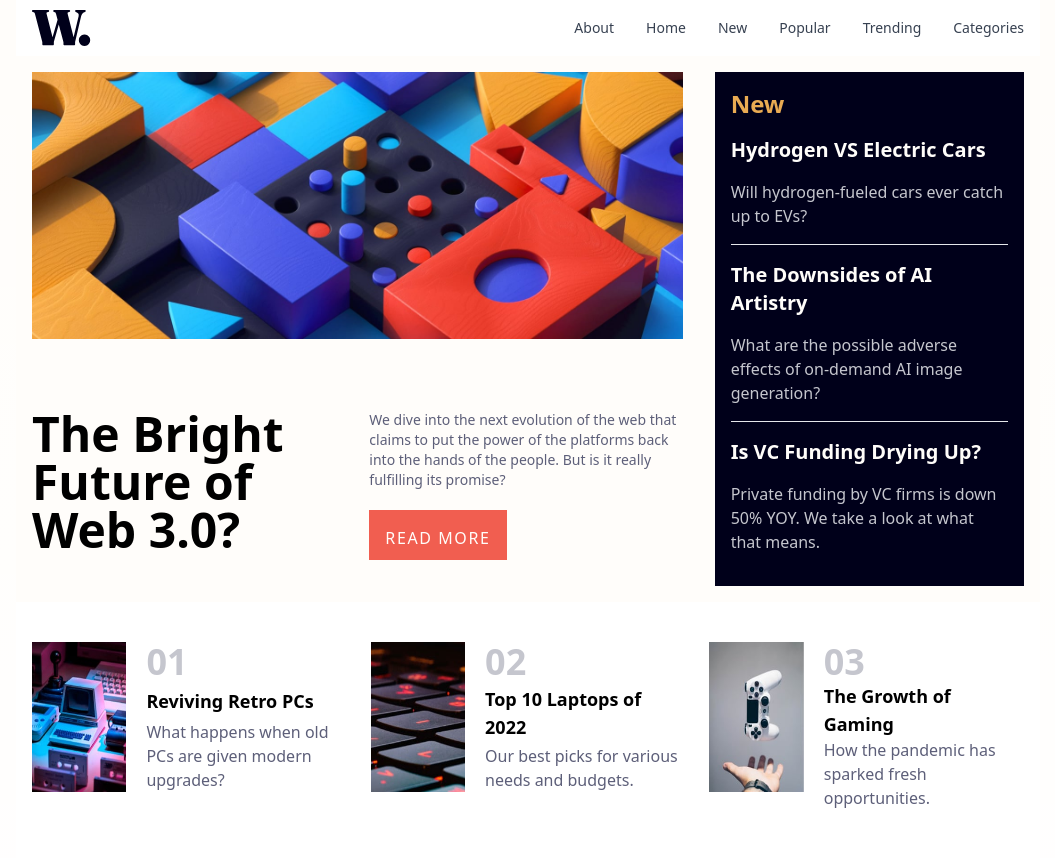
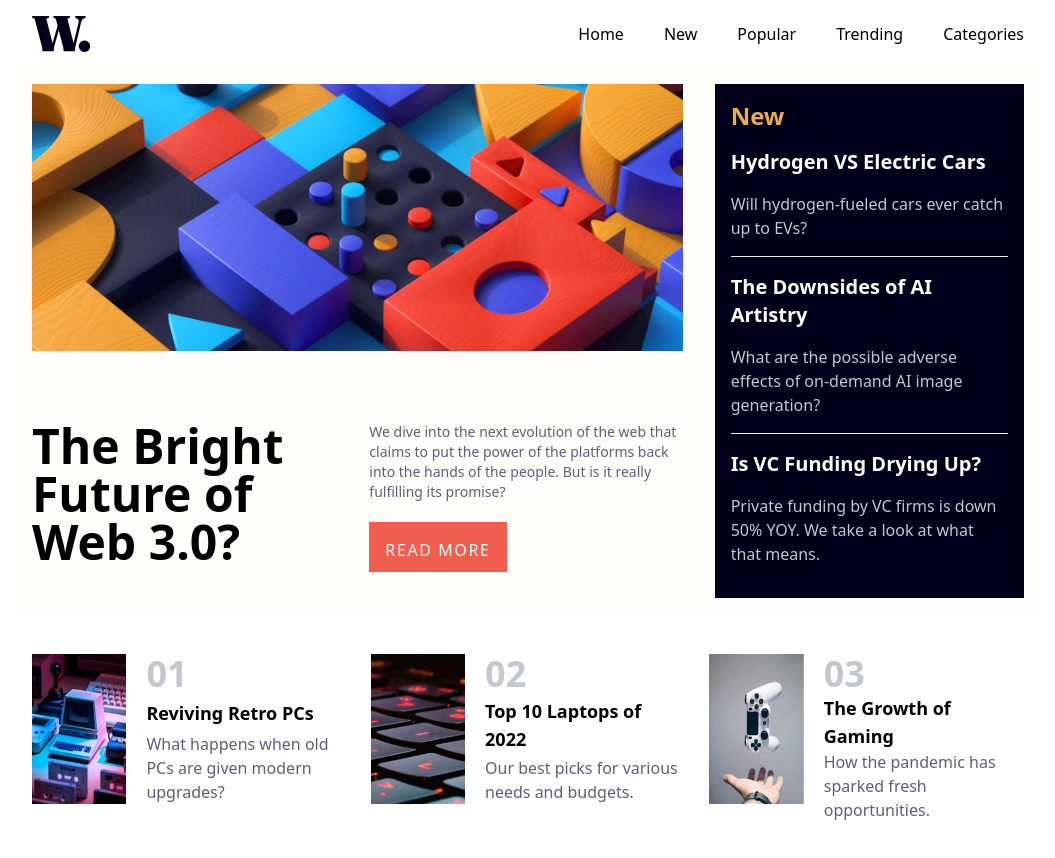
Before and after one commit to angeloilardi/news-page, a Next.js app: page / in a window 1280 px wide. Shown: the top 858 px of the page, without its empty margins (112-1167 px from the left). Built offline with nearby package versions, Linux system fonts and the light colour scheme.

Commit message:
modified navbar to match design

```diff
--- a/app/components/Navbar.tsx
+++ b/app/components/Navbar.tsx
@@ -1,51 +1,90 @@
 "use client";
 
-import { Navbar } from "flowbite-react";
-// import toggleIcon from './../../public/images/icon-menu.svg';
+import { useState } from "react";
 
-const toggleIcon = () => (
-  <svg width="40" height="17" xmlns="http://www.w3.org/2000/svg">
-    <g fill="#00001A" fill-rule="evenodd">
-      <path d="M0 0h40v3H0zM0 7h40v3H0zM0 14h40v3H0z" />
-      <path d="M0 0h40v3H0z" />
-    </g>
-  </svg>
-);
+export const navLinks = [
+  {
+    id: "home",
+    title: "Home",
+  },
+  {
+    id: "new",
+    title: "New",
+  },
+  {
+    id: "popular",
+    title: "Popular",
+  },
+  {
+    id: "trending",
+    title: "Trending",
+  },
+  {
+    id: "categories",
+    title: "Categories",
+  },
+];
 
-export default function DefaultNavbar() {
+export default function Navbar2() {
+  const [active, setActive] = useState("Home");
+  const [toggle, setToggle] = useState(false);
+
   return (
-    <Navbar>
-      <Navbar.Brand href="#">
+    <nav className="w-full flex p-4 justify-between items-center navbar">
+      {/* Logo */}
+      <img
+        alt="Web News Logo"
+        className="mr-3 h-6 sm:h-9"
+        src="./images/logo.svg"
+      />
+
+      {/* Desktop Navigation */}
+      <ul className="list-none md:flex hidden justify-end items-center flex-1">
+        {navLinks.map((nav, index) => (
+          <li
+            key={nav.id}
+            className={`font-normal cursor-pointer border-0 hover:text-soft-orange ${
+              active === nav.title ? "hover:text-soft-orange" : "text-black"
+            } ${index === navLinks.length - 1 ? "mr-0" : "mr-10"}`}
+            onClick={() => setActive(nav.title)}
+          >
+            <a href={`#${nav.id}`}>{nav.title}</a>
+          </li>
+        ))}
+      </ul>
+
+      {/* Mobile Navigation */}
+      <div className="md:hidden flex flex-1 justify-end items-center">
         <img
-          alt="Web News Logo"
-          className="mr-3 h-6 sm:h-9"
-          src="./images/logo.svg"
+          src={
+            toggle ? "./images/icon-menu-close.svg" : "./images/icon-menu.svg"
+          }
+          alt="menu"
+          className="w-[28px] h-[28px] object-contain z-2"
+          onClick={() => setToggle(!toggle)}
         />
-      </Navbar.Brand>
-      <Navbar.Toggle barIcon={toggleIcon} />
-      <Navbar.Collapse>
-        <Navbar.Link active href="#">
-          <p>Home</p>
-        </Navbar.Link>
-        <Navbar.Link href="#" className="border-0 hover:text-soft-orange">
-          <p>About</p>
-        </Navbar.Link>
-        <Navbar.Link href="#" className="border-0 hover:text-soft-orange">
-          Home
-        </Navbar.Link>
-        <Navbar.Link href="#" className="border-0 hover:text-soft-orange">
-          New
-        </Navbar.Link>
-        <Navbar.Link href="#" className="border-0 hover:text-soft-orange">
-          Popular
-        </Navbar.Link>
-        <Navbar.Link href="#" className="border-0 hover:text-soft-orange">
-          Trending
-        </Navbar.Link>
-        <Navbar.Link href="#" className="border-0 hover:text-soft-orange">
-          Categories
-        </Navbar.Link>
-      </Navbar.Collapse>
-    </Navbar>
+
+        {/* Sidebar */}
+        <div
+          className={`${
+            !toggle ? "hidden" : "flex"
+          } p-6 bg-white absolute top-16 right-0 w-[70%] h-full`}
+        >
+          <ul className="list-none flex justify-start items-start flex-1 flex-col">
+            {navLinks.map((nav, index) => (
+              <li
+                key={nav.id}
+                className={`cursor-pointer text-xl ${
+                  active === nav.title ? "text-black" : "text-black"
+                } ${index === navLinks.length - 1 ? "mb-0" : "mb-8"}`}
+                onClick={() => setActive(nav.title)}
+              >
+                <a href={`#${nav.id}`}>{nav.title}</a>
+              </li>
+            ))}
+          </ul>
+        </div>
+      </div>
+    </nav>
   );
 }
--- a/app/layout.tsx
+++ b/app/layout.tsx
@@ -17,7 +17,7 @@ export default function RootLayout({
 }) {
   return (
     <html lang="en">
-      <body className='bg-off-white max-w-5xl mx-auto'>
+      <body className='bg-white max-w-5xl mx-auto'>
         <Navbar></Navbar>
         {children}</body>
     </html>
```
